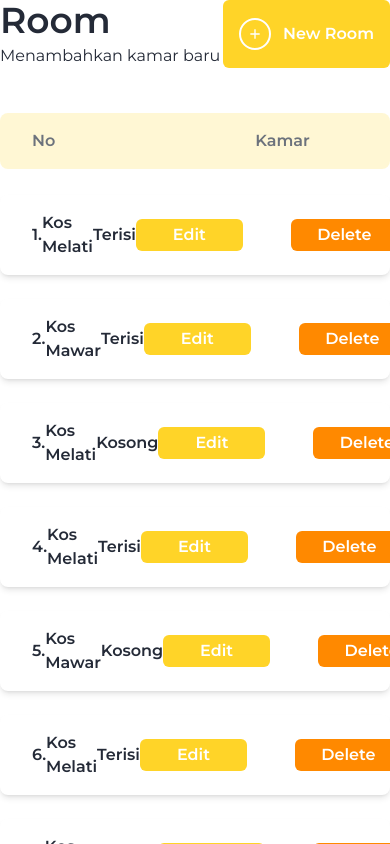
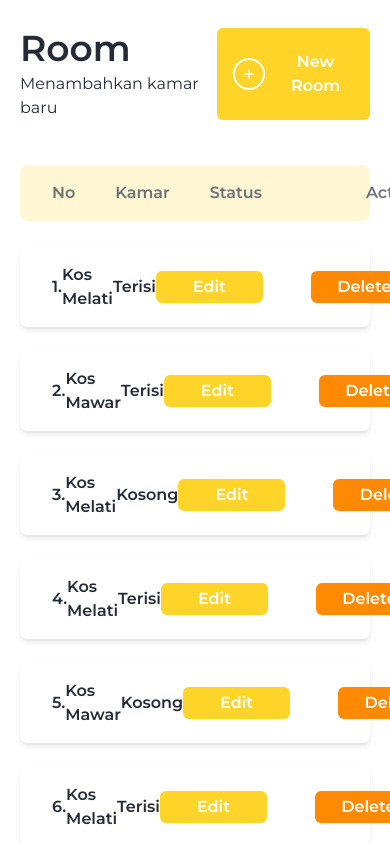
Before and after one commit to purboindra/my-kostan, a Next.js app: page /room in a window 390 px wide. Built offline with nearby package versions, Linux system fonts and the light colour scheme.

Commit message:
responsive table

```diff
--- a/app/components/TableRoom.tsx
+++ b/app/components/TableRoom.tsx
@@ -36,7 +36,7 @@ const TableRoom = () => {
 
   return (
     <div className="flex flex-col">
-      <div className="flex flex-row w-full gap-[200px] py-4 px-8 bg-primaryColor bg-opacity-20 rounded-lg">
+      <div className="flex flex-row w-full lg:gap-32 xl:gap-[200px] 2xl:gap-[200px] gap-10 py-4 px-8 bg-primaryColor bg-opacity-20 rounded-lg">
         {listHeader.map((title, index) => (
           <h1
             key={title}
--- a/app/room/page.tsx
+++ b/app/room/page.tsx
@@ -3,7 +3,7 @@ import TableRoom from "../components/TableRoom";
 
 export default function Room() {
   return (
-    <div className="flex flex-col h-full w-full">
+    <div className="flex flex-col h-full w-full lg:px-0 xl:px-0 2xl:px-0 px-5 lg:py-0 xl:py-0 2xl:py-0 py-7">
       <div className="flex flex-row justify-between">
         <div className="flex flex-col gap-1 items-start">
           <h1 className="text-4xl font-semibold text-blackColor">Room</h1>
```
